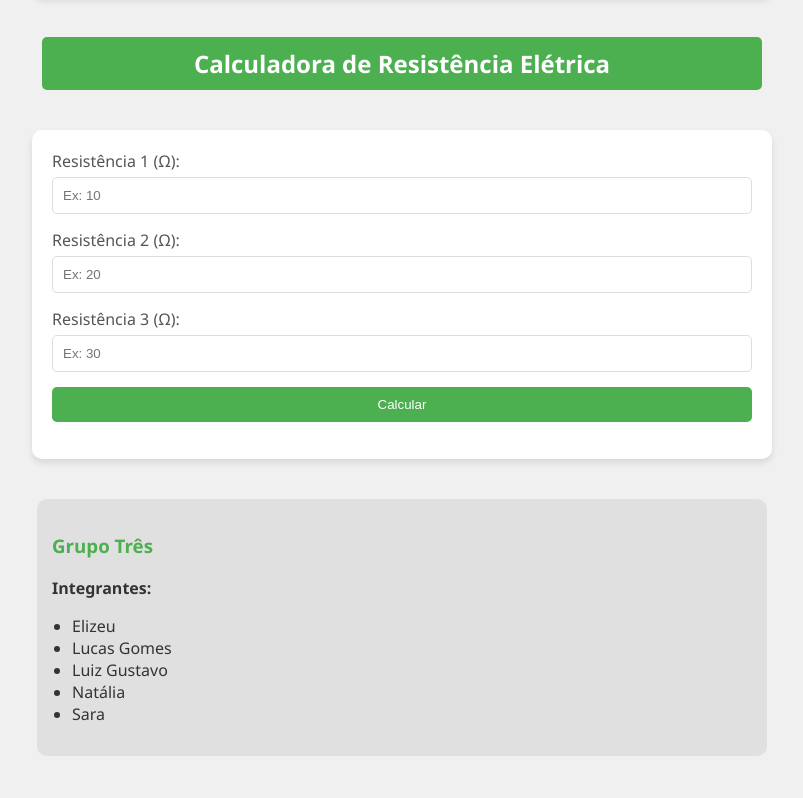
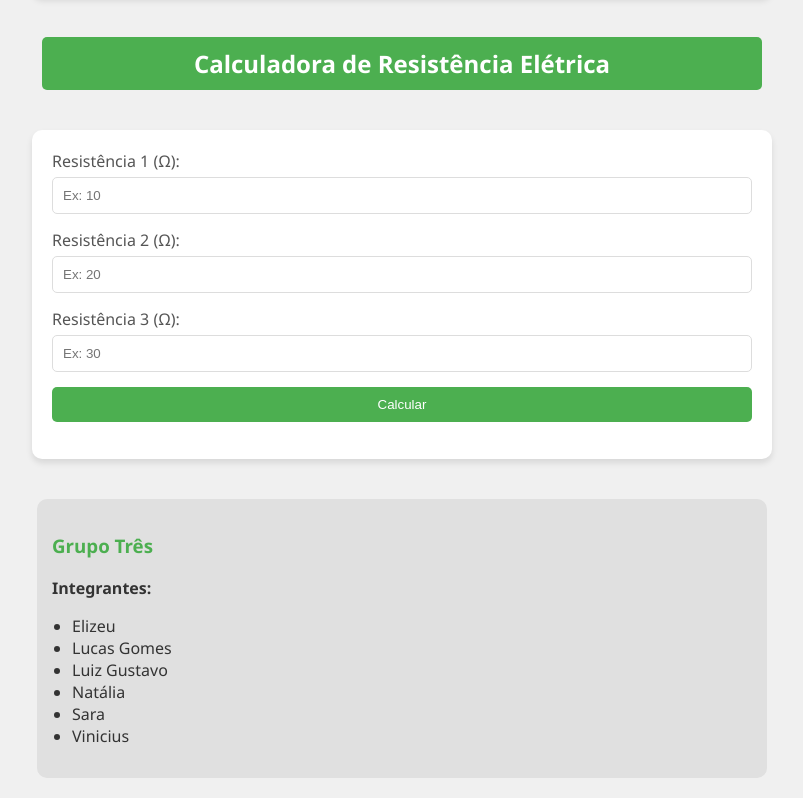
Before and after one commit to Rikonha/site, a plain HTML site: page index.html in a window 1280 px wide. Shown: the part 2140-2938 px from the top of the page, without its empty margins (238-1041 px from the left). Before the commit the page ends 2916 px from the top, so only its background shows below. Drawn offline with Linux system fonts and the light colour scheme.

Commit message:
Update index.html

```diff
--- a/index.html
+++ b/index.html
@@ -184,6 +184,7 @@
             <li>Luiz Gustavo</li>
             <li>Natália</li>
             <li>Sara</li>
+            <li>Vinicius</li>
         </ul>
     </div>
 
```
